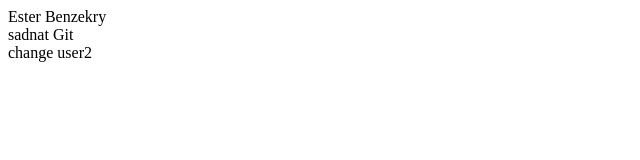
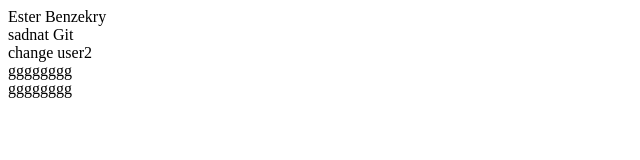
Before and after one commit to ebenzekry/SadnatGit, a plain HTML site: page index.html in a window 1280 px wide. Shown: the whole page, without its empty margins (0-640 px from the left). Drawn offline with Linux system fonts and the light colour scheme.

Commit message:
index change html

```diff
--- a/index.html
+++ b/index.html
@@ -10,5 +10,7 @@
     <div>Ester Benzekry</div>
     <div>sadnat Git </div>
     <div>change user2 </div>
+    <div>gggggggg </div>
+    <div>gggggggg </div>
 </body>
 </html>
```
Also changed, not shown: user2.html (renamed from user1.html).
